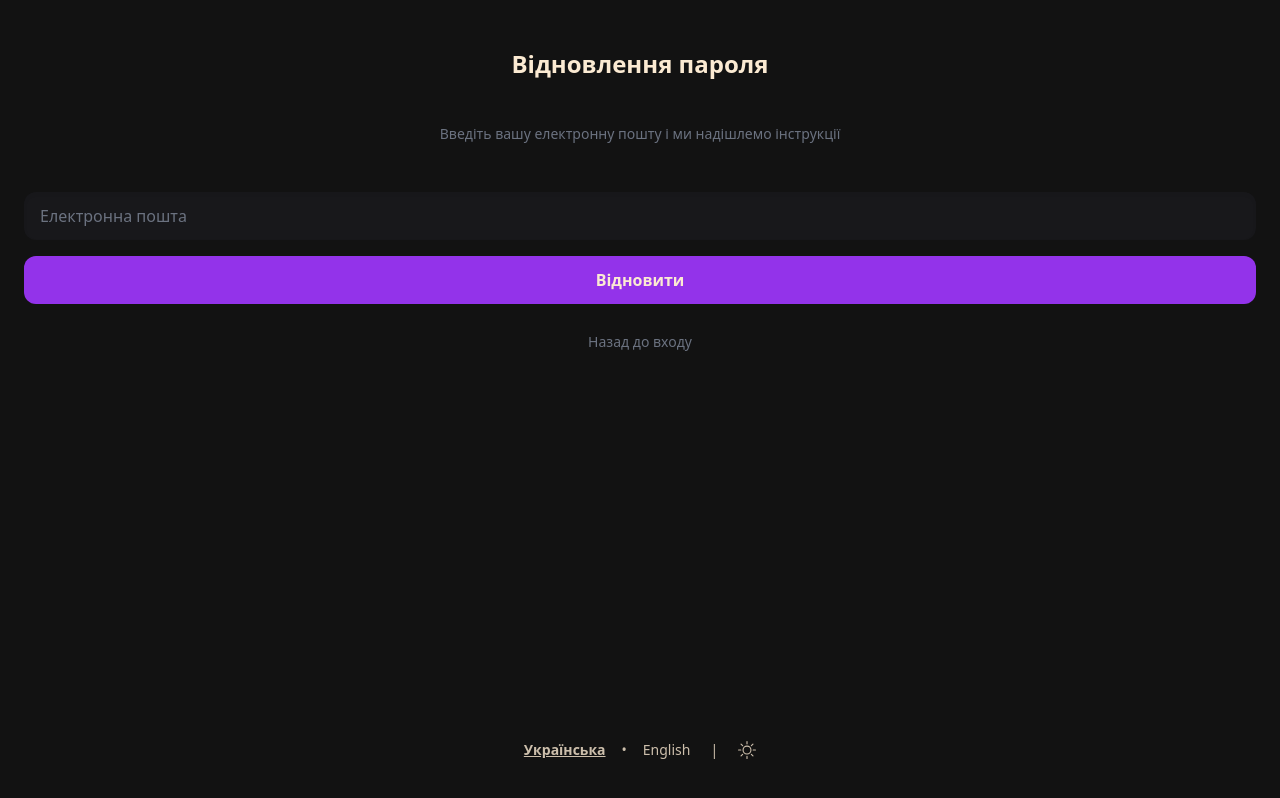
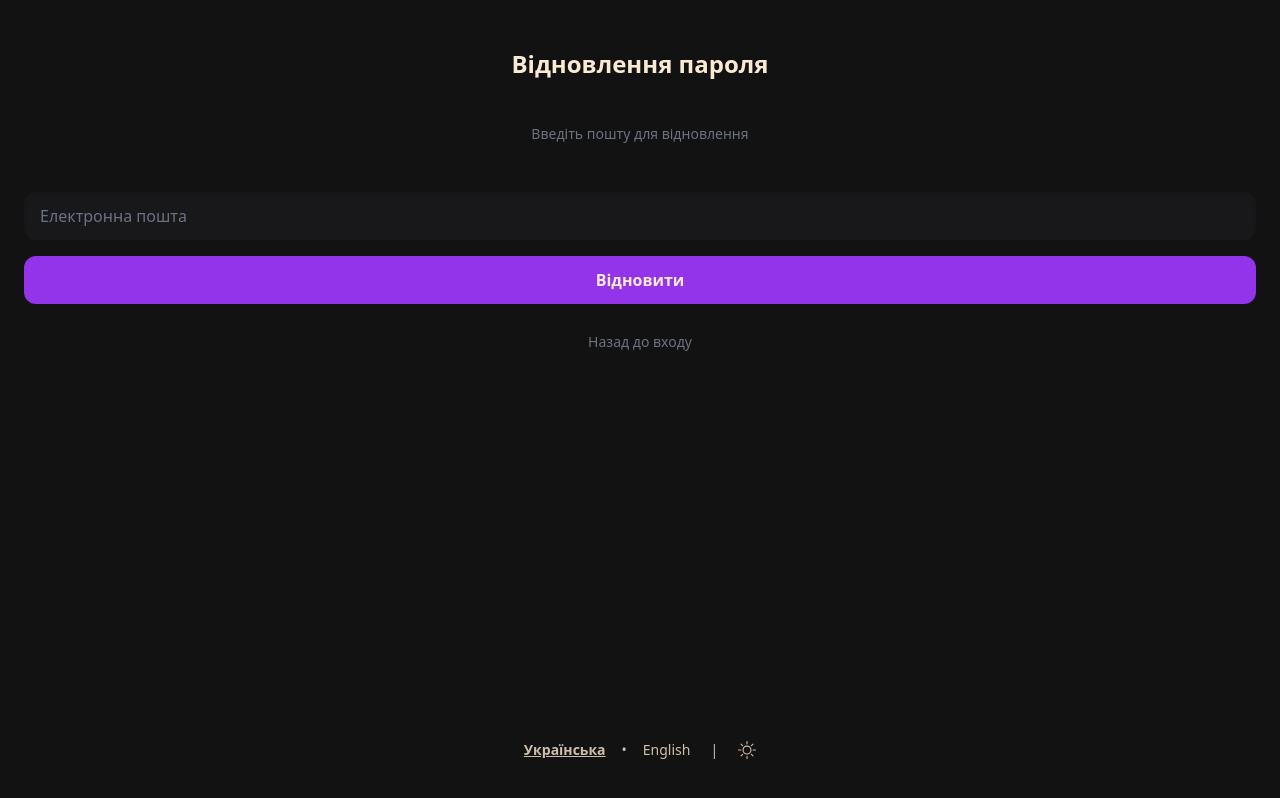
Before and after one commit to Sagotua/Catchyou, a React (Create React App) app: page /forgot-password in a window 1280 px wide. Built offline with nearby package versions, Linux system fonts and the light colour scheme.

Commit message:
added new text

```diff
--- a/src/ForgotPasswordScreen.jsx
+++ b/src/ForgotPasswordScreen.jsx
@@ -10,7 +10,7 @@ export default function ForgotPasswordScreen() {
   const texts = {
     ua: {
       title: "Відновлення пароля",
-      description: "Введіть вашу електронну пошту і ми надішлемо інструкції",
+      description: "Введіть пошту для відновлення",
       email: "Електронна пошта",
       submit: "Відновити",
       back: "Назад до входу"
```
